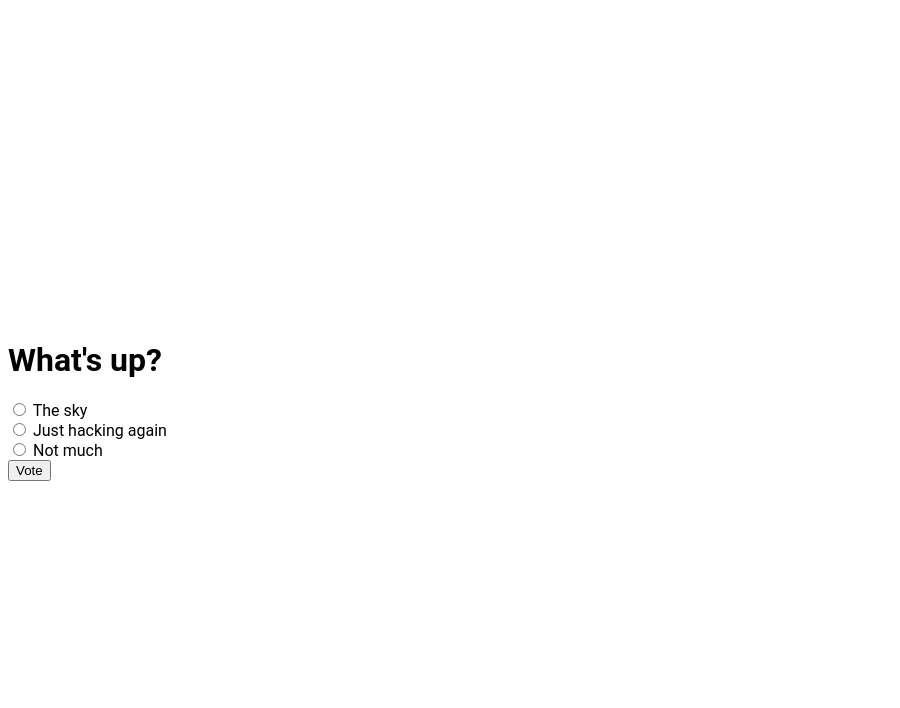
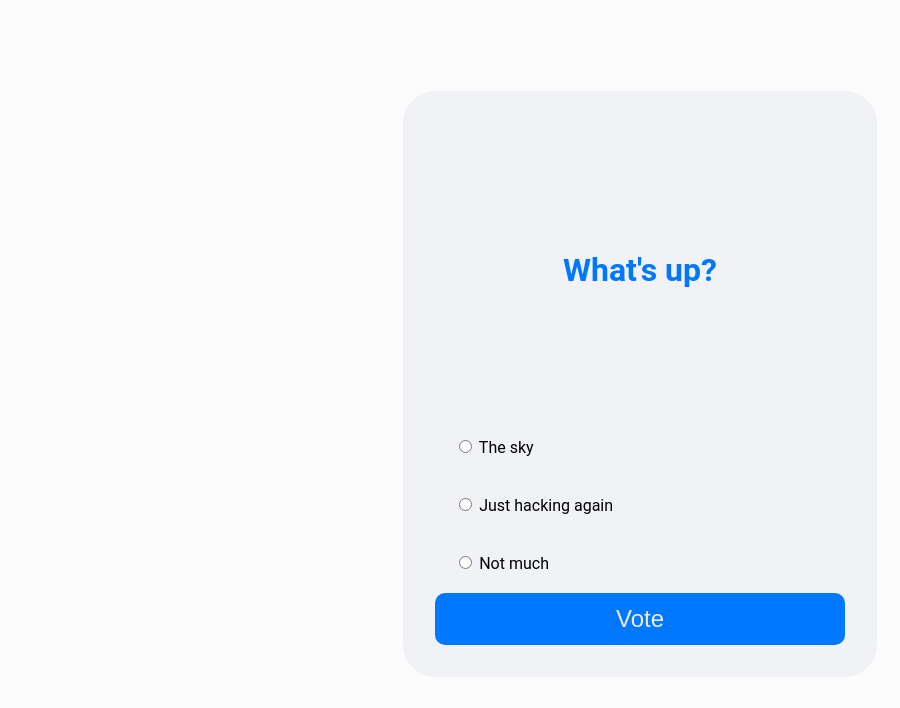
Before and after one commit to zbigniewstefaniuk/Django_polls_app, a Django app: page /polls/1/ in a window 1280 px wide. Shown: the top 708 px of the page, without its empty margins (0-900 px from the left). Run offline with Django 3.2, Linux system fonts and the light colour scheme; data comes from the database, SQL or seed files in the repository.

Commit message:
added styles to polls

```diff
--- a/clasic_app/polls/static/polls/style.css
+++ b/clasic_app/polls/static/polls/style.css
@@ -13,7 +13,89 @@ html {
   justify-items: center;
 }
 
+body {
+  background-color: #fcfcfc;
+  margin: 0 auto;
+  padding: 0 20px;
+  padding-bottom: 2rem;
+}
+
+h1 {
+  text-align: center;
+  margin: 0;
+  padding: 4em;
+  color: #0077ff;
+}
+
+p {
+  text-align: center;
+}
+
+a {
+  font-size: 1.4rem;
+  text-decoration: none;
+}
+
+li {
+  list-style-type: circle;
+}
+
 li a {
-  color: green;
+  color: #0077ff;
+}
+
+.root {
+  padding: 2rem;
+  -webkit-box-pack: center;
+      -ms-flex-pack: center;
+          justify-content: center;
+  background-color: #f0f2f5;
+  border-radius: 2rem;
+}
+
+form {
+  -webkit-box-pack: center;
+      -ms-flex-pack: center;
+          justify-content: center;
+  display: -webkit-box;
+  display: -ms-flexbox;
+  display: flex;
+  -webkit-box-orient: vertical;
+  -webkit-box-direction: normal;
+      -ms-flex-direction: column;
+          flex-direction: column;
+}
+
+.vote-nodes {
+  margin: 1.2rem;
+}
+
+.vote-nodes-results {
+  margin: 2rem;
+}
+
+#submit-btn {
+  display: -webkit-box;
+  display: -ms-flexbox;
+  display: flex;
+  -webkit-box-align: center;
+      -ms-flex-align: center;
+          align-items: center;
+  -webkit-box-pack: center;
+      -ms-flex-pack: center;
+          justify-content: center;
+  border-radius: 10px;
+  background-color: #0077ff;
+  border: none;
+  color: #ececec;
+  padding: 12px 30px;
+  text-align: center;
+  font-size: 24px;
+  cursor: pointer;
+}
+
+.vote-again {
+  text-align: center;
+  padding-top: 2rem;
 }
 /*# sourceMappingURL=style.css.map */
```
